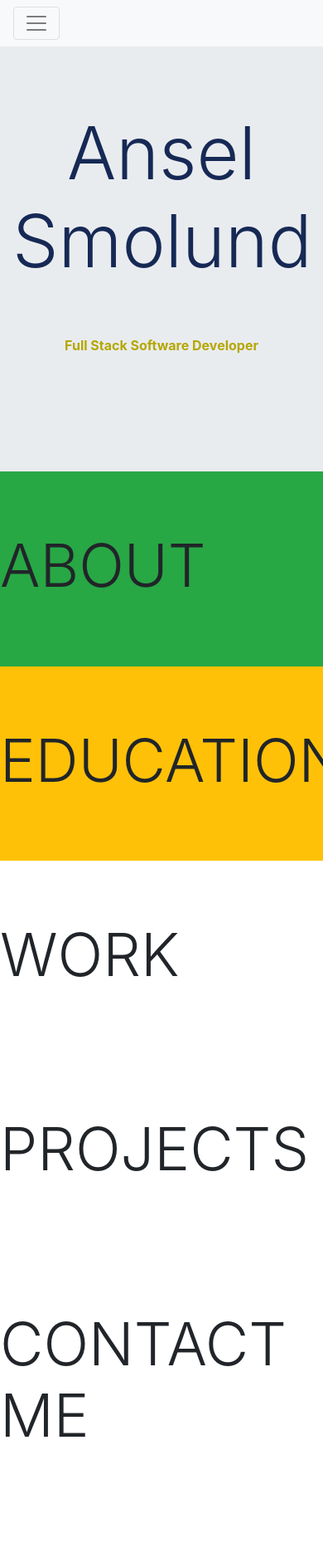
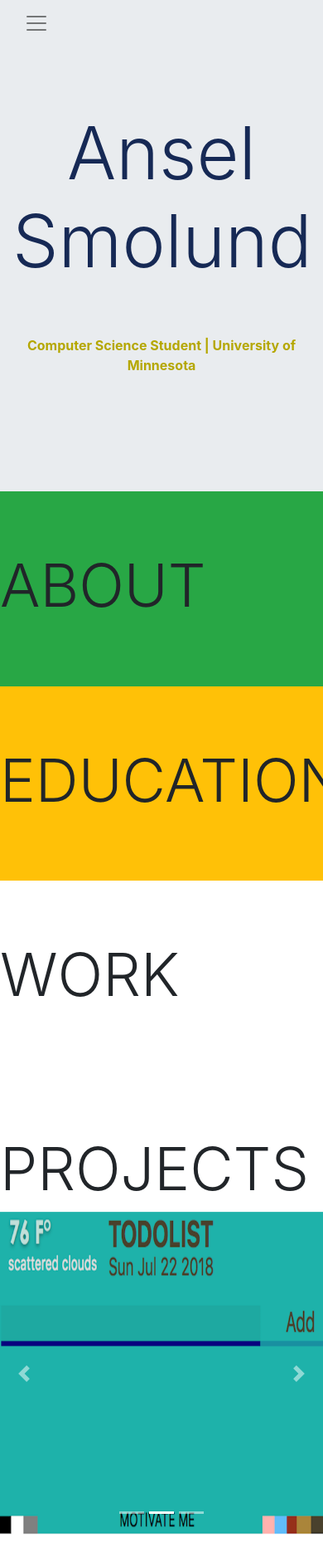
Before and after one commit to AnselSmolund/AnselSmolund.github.io, a plain HTML site: page index.html in a window 390 px wide. Shown: the top 1888 px of the page at 83% size. Drawn offline with nearby package versions, Linux system fonts and the light colour scheme.

Commit message:
typed out

```diff
--- a/index.html
+++ b/index.html
@@ -3,7 +3,7 @@
 <head>
   <title> Mess Around </title>
   <meta charset = "utf-8">
-  <meta name = "viewport" content = "width=device-width, initial-scale = 1">
+  <meta name = "viewport" content = "width=device-width, initial-scale = 1, shrink-to-fit = no">
   <link rel = "stylesheet" href="https://stackpath.bootstrapcdn.com/bootstrap/4.1.2/css/bootstrap.min.css" integrity="sha384-Smlep5jCw/wG7hdkwQ/Z5nLIefveQRIY9nfy6xoR1uRYBtpZgI6339F5dgvm/e9B" crossorigin="anonymous">
 
 
@@ -14,7 +14,7 @@
 
 <body data-spy = "scroll" data-target = ".navbar" data-offest = "50">
   <nav class="navbar navbar-expand-lg navbar-light bg-light fixed-top">
-    <button class="navbar-toggler" type="button" data-toggle="collapse" data-target="#navbarSupportedContent" aria-controls="navbarSupportedContent" aria-expanded="false" aria-label="Toggle navigation">
+    <button id = "nav-icon3" class="navbar-toggler" type="button" data-toggle="collapse" data-target="#navbarSupportedContent" aria-controls="navbarSupportedContent" aria-expanded="false" aria-label="Toggle navigation">
       <span class="navbar-toggler-icon"></span>
     </button>
       <div class = "collapse navbar-collapse" id = "navbarSupportedContent">
@@ -39,11 +39,12 @@
 
   </nav>
   <div class = "jumbotron text-center jumbotron-fluid">
-    <div class = "container-fluid"style = "padding-top:100px;padding-bottom:100px">
+    <div class = "container-fluid" style = "padding-top:100px;padding-bottom:100px">
+
       <div class = "name" >
-        <h1 class = "display-2"> Ansel Smolund </h1>
+        <h1 id = "name" class = "display-2">  </h1>
       </div>
-      <p style = "color:#B5A700; padding-top: 50px"> <strong> Full Stack Software Developer </strong></p>
+      <p style = "color:#B5A700; padding-top: 50px"> <strong id = "subname">  </strong></p>
     </div>
 
   </div>
@@ -73,7 +74,7 @@
     <div class = "row">
       <div class = "Projects">
         <h1 class = "display-3"><a name = "projects"> PROJECTS </a></h1>
-        <!-- <div id="carouselProject" class="carousel slide" data-ride="carousel">
+        <div id="carouselProject" class="carousel slide" data-ride="carousel">
           <ol class="carousel-indicators">
             <li data-target="#carouselProject" data-slide-to="0" class="active"></li>
             <li data-target="#carouselProject" data-slide-to="1"></li>
@@ -82,15 +83,27 @@
           <div class="carousel-inner" role="listbox">
             <div class="carousel-item active">
               <img class="d-block img-fluid" src="images/cm.png" alt="First slide">
+              <div class = "carousel-caption d-none d-md-block">
+                <h3> <mark>COLORMAZE </h3>
+                <p> <mark>JavaScript, HTML5, CSS3, P5.js </p>
+              </div>
             </div>
             <div class="carousel-item">
-              <img class="d-block img-fluid" src="images/todo.jpg" alt="Second slide">
+              <img class="d-block img-fluid" src="images/todo.png" alt="Second slide">
+              <div class = "carousel-caption d-none d-md-block">
+                <h3> <mark>ToDo List Chrome Extension </h3>
+                <p> <mark>JavaScript, HTML5, CSS3, P5.js, Chrome Developer Tools, OpenWeatherMap API </p>
+              </div>
             </div>
             <div class="carousel-item">
-              <img class="d-block img-fluid" src="images/3.jpg" alt="Third slide">
+              <img class="d-block img-fluid" src="images/sn.jpg" alt="Third slide">
+              <div class = "carousel-caption d-none d-md-block">
+                <h3> <mark>ServiceNow Mobile App</h3>
+                <p> <mark>JavaScript, ServiceNow Developer Tools, AJAX/RESTful API</p>
+              </div>
             </div>
           </div>
-          <a class="carousel-control-prev" href="#carouselProject" role="button" data-slide="prev">
+          <a class="carousel-control-prev" href="#carouselProject" role="button" data-slide="prev" >
             <span class="carousel-control-prev-icon" aria-hidden="true"></span>
             <span class="sr-only">Previous</span>
           </a>
@@ -98,7 +111,7 @@
             <span class="carousel-control-next-icon" aria-hidden="true"></span>
             <span class="sr-only">Next</span>
           </a>
-        </div> -->
+        </div>
       </div>
     </div>
   </div>
@@ -117,7 +130,26 @@
   <script src = "js/smooth-scroll.js"></script>
   <script>
     var scroll = new SmoothScroll('a[href*="#"]');
-    </script>
+  </script>
+  <script>
+    var showText = function(target,message,index,interval){
+      if(index < message.length){
+        $(target).append(message[index++]);
+        setTimeout(function(){
+          showText(target,message,index,interval);},interval);
+        }
+      }
+
+      $(function () {
+        showText("#name", "Ansel Smolund", 0, 120);
+      });
+      $(function () {
+        showText("#subname", "Computer Science Student | University of Minnesota", 0, 50);
+      });
+
+
+  </script>
+
 </body>
 
 
--- a/style.css
+++ b/style.css
@@ -1,3 +1,12 @@
+.carousel-inner > .item > img{
+   position: absolute;
+   margin: 0 auto;
+ }
+ .carousel{
+   position: absolute;
+   align-self: center;
+ }
+
 .name{
   color: #162955;
   border-bottom: solid rgba(0,0,0,0);
@@ -10,18 +19,41 @@
 .jumbotron {
   background-image: url("/images/me.jpg");
 }
-.navbar-toggler::after{
-  opacity: 0;
+
+.navbar{
+  background-color:transparent !important;
+  border-color: transparent;
+  background-image: none;
+  box-shadow:none;
 }
+.navbar-light .navbar-toggler{
+  border-color: transparent;
+}
+.navbar-light .navbar-toggler:focus{
+  transform: rotate(90deg);
+}
+#navbar-collapse:focus{
+  transform:rotate(-90deg);
+}
+.navbar-light .navbar-toggler::after{
+  transform: rotate(180deg);
+}
+.navbar-collapse:focus{
+  transform: rotate(-90deg);
+}
+
+
 
 @keyframes slideInFromTop{
   0% {
     opacity: 0;
-    transform: translateY(-100%);
+    transform: translateX(-100%);
+
   }
   100% {
     opacity: 1;
-    transform: translateY(0);
+    transform: translateX(0);
+
   }
 
 }
```
Also changed, not shown: images/cm.png, images/sn.jpg (added), images/todo.jpg (deleted), images/todo.png (added), 1 other file.
